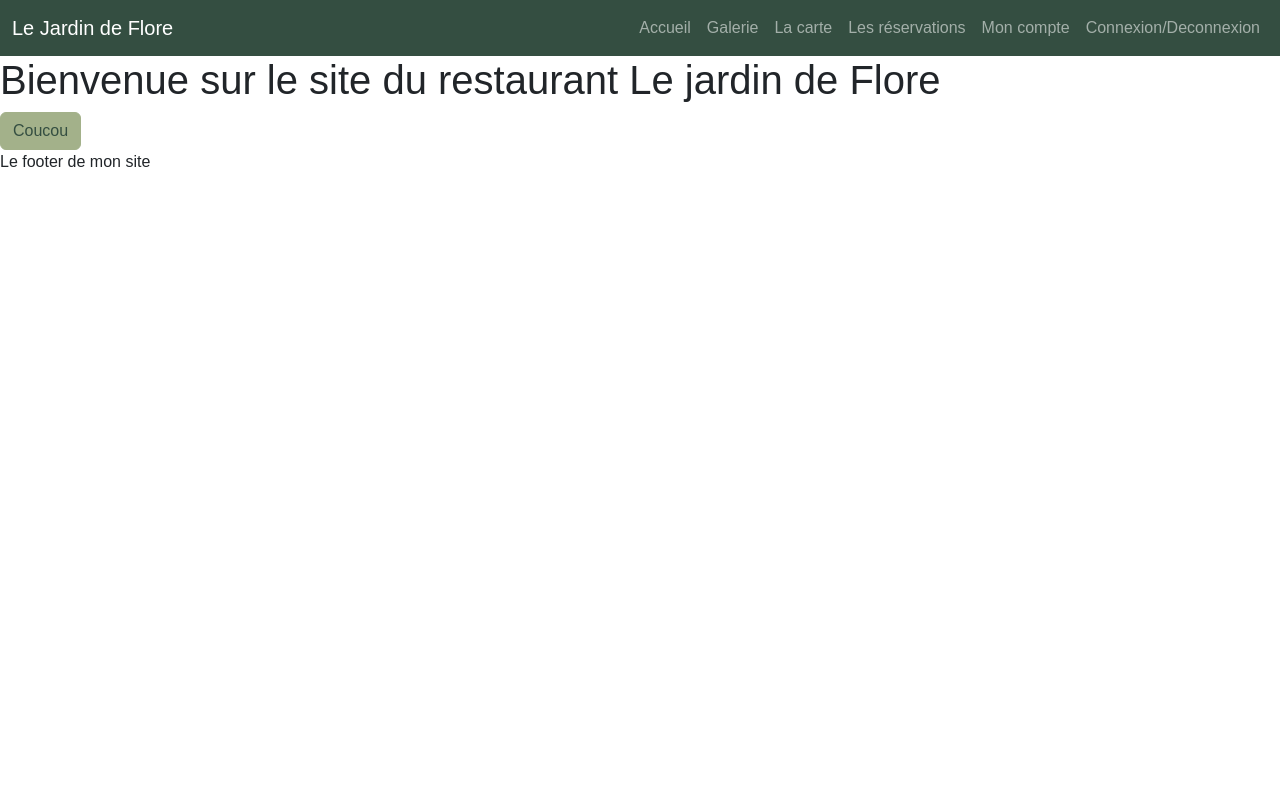
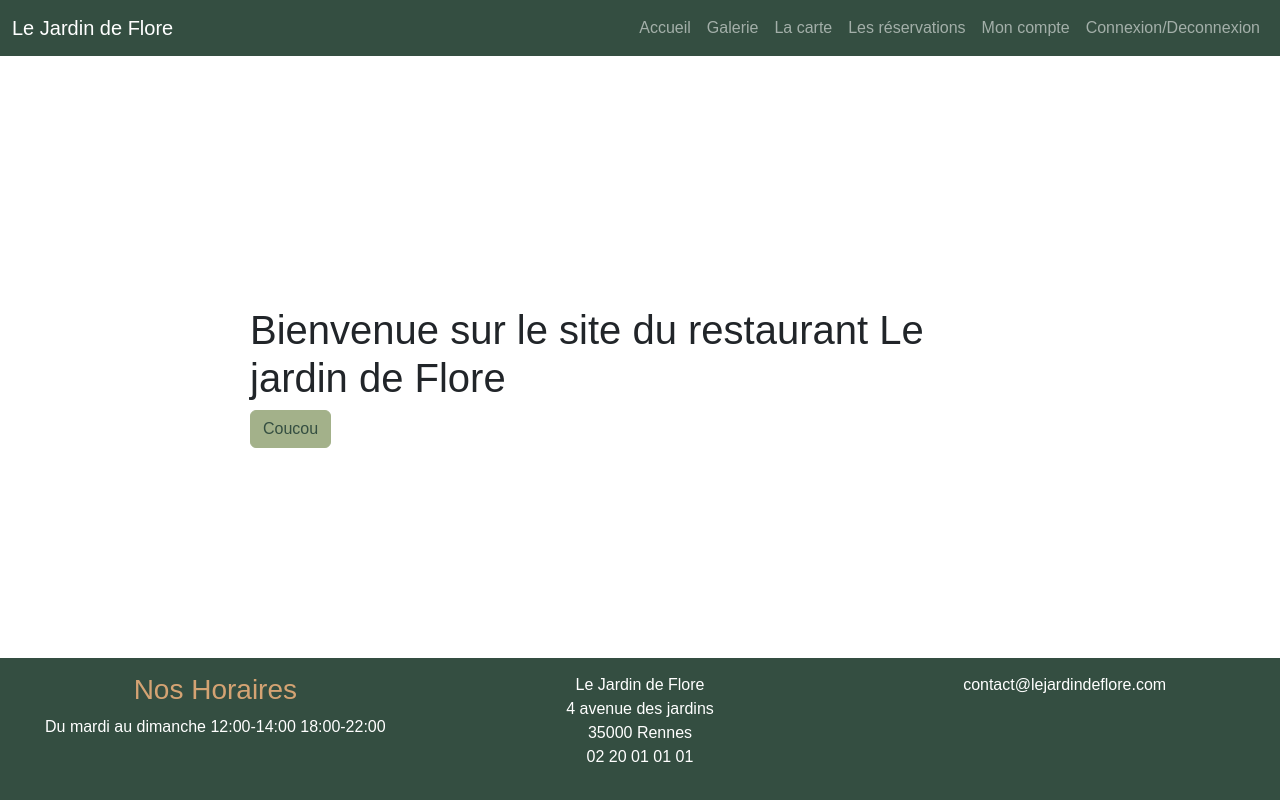
Before and after one commit to Ultimate35000/Le-jardin-de-Flore, a website with bundled scripts: page index.html in a window 1280 px wide. Built offline with nearby package versions, Linux system fonts and the light colour scheme; files whose address does not match are found by name; a web font is replaced by a local one.

Commit message:
Add footer

```diff
--- a/index.html
+++ b/index.html
@@ -49,7 +49,26 @@
         <!--Le contenu de la page sera injectée ici-->
     </main>
 
-    <footer>Le footer de mon site</footer>
+    <footer class="bg-black text-white text-center footer">
+        <div class="row">
+            <div class="col-12 col-lg-4">
+                <h3 class="text-secondary">Nos Horaires</h3>
+                <p>Du mardi au dimanche  12:00-14:00  18:00-22:00</p>
+            </div>
+            <div class="col-6 col-lg-4">
+                <p>Le Jardin de Flore <br>
+                    4 avenue des jardins <br>
+                    35000 Rennes <br>
+                    02 20 01 01 01 <br>
+                </p>
+            </div>
+            <div class="col-6 col-lg-4">
+                <p>contact@lejardindeflore.com</p>
+            </div>
+        </div>
+
+
+    </footer>
 
     <script type="module" src="./Router/router.js"></script>
     <script src="./node_modules/bootstrap/dist/js/bootstrap.bundle.min.js"></script>
--- a/scss/main.scss
+++ b/scss/main.scss
@@ -1,2 +1,18 @@
 @import url("/node_modules/bootstrap-icons/font/bootstrap-icons.css");
-@import 'custom'
+@import 'custom';
+
+html{
+    position: relative;
+    min-height: 100%;
+}
+
+main{
+    margin: 250px;
+}
+
+footer.footer{
+    padding: 15px;
+    position: absolute;
+    bottom: 0;
+    width: 100%;
+}
```
Also changed, not shown: scss/main.css, 1 other file.
